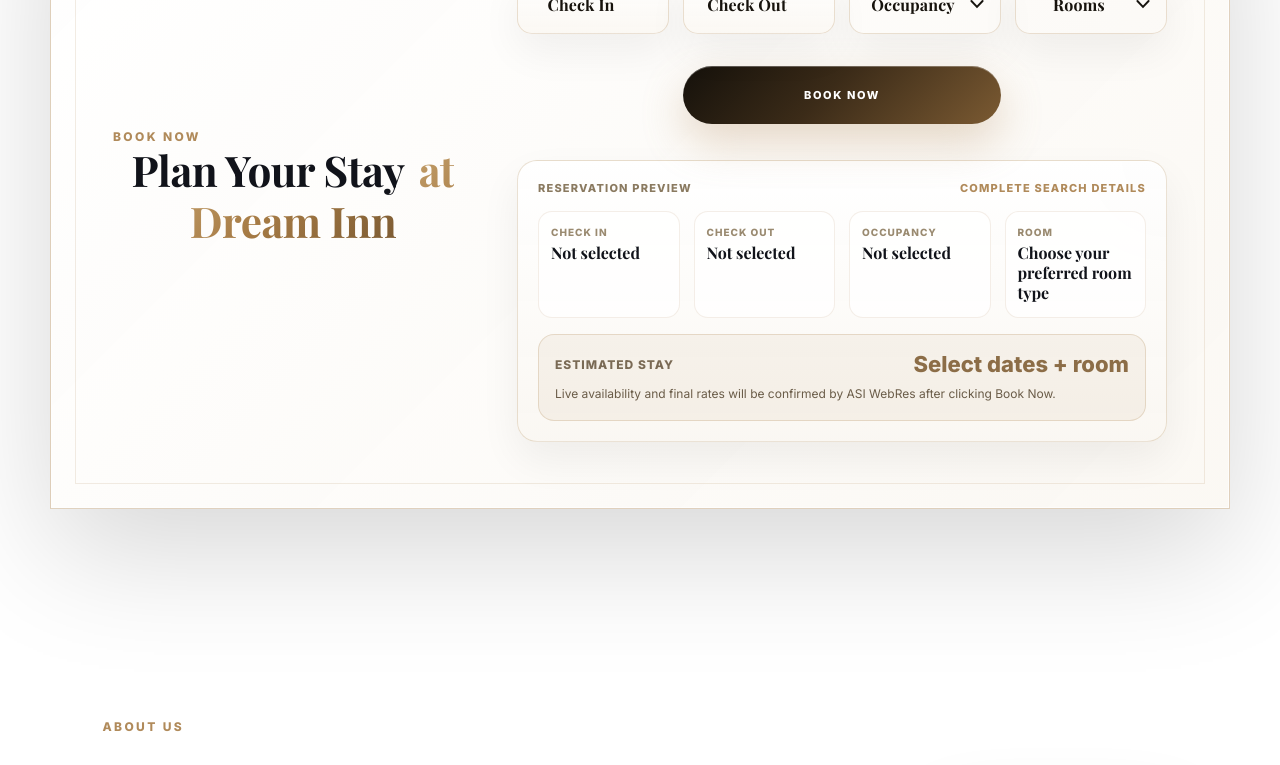
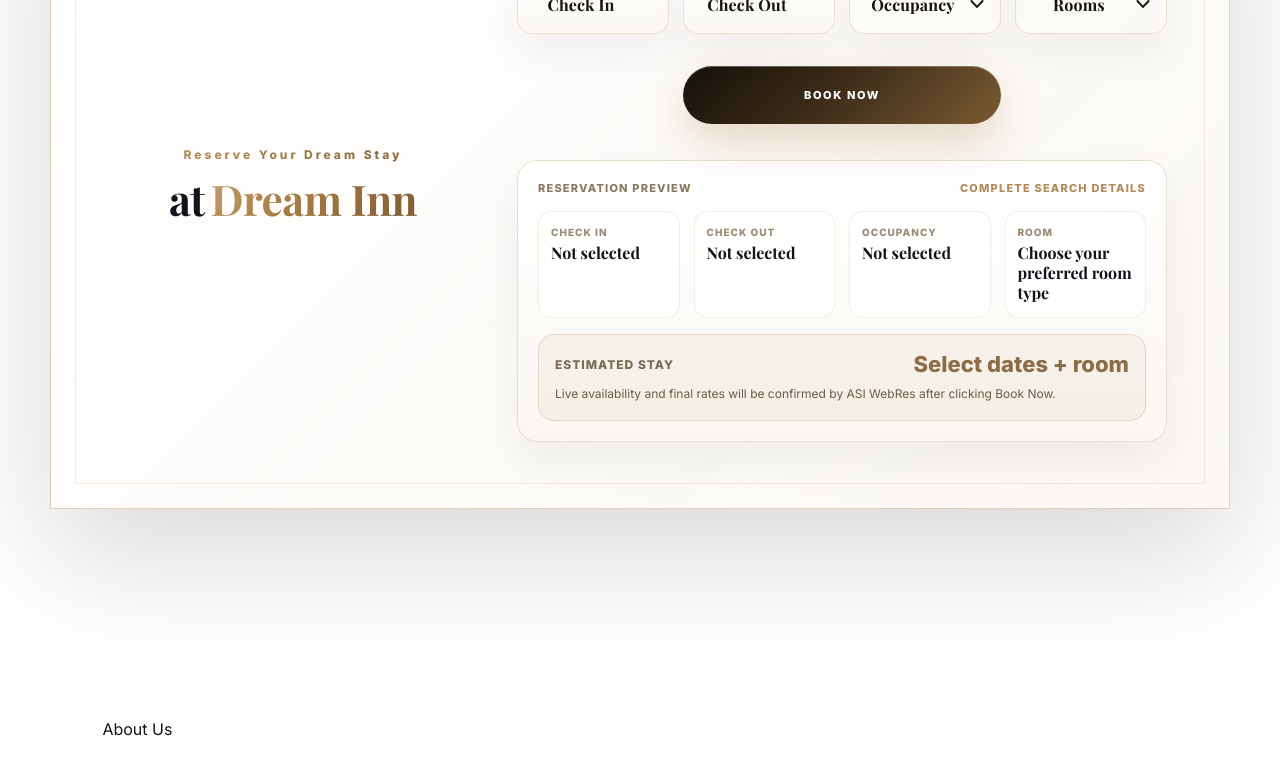
Before and after one commit to meetx00719/dream-inn-website, a React (Vite) app: page / in a window 1280 px wide. Shown: the part 1000-1765 px from the top of the page. Built offline with nearby package versions, Linux system fonts and the light colour scheme; a web font is replaced by a local one.

Commit message:
added link change booking sex

```diff
--- a/src/App.jsx
+++ b/src/App.jsx
@@ -415,10 +415,12 @@ const openBookingEngine = () => {
 
         <section id="booking" className="bookingLuxury" ref={bookingRef}>
           <div className="bookingHeader">
-            <span className="sectionKicker">Book Now</span>
+            <span className="sectionKicker centerKicker">
+  Reserve Your Dream Stay
+</span>
 
             <h2 className="bookingTitle">
-              Plan Your Stay <span>at Dream Inn</span>
+              at<span>Dream Inn</span>
             </h2>
           </div>
 
@@ -1081,7 +1083,7 @@ function RoomDetailsModal({ room, onClose, onCheckAvailability }) {
             className="modalBookBtn"
             onClick={onCheckAvailability}
           >
-            Book Now
+            Check Availability
           </button>
         </div>
       </div>
--- a/src/index.css
+++ b/src/index.css
@@ -341,14 +341,20 @@ button {
   z-index: 2;
 }
 
-.sectionKicker {
-  color: var(--gold);
-  text-transform: uppercase;
+.centerKicker {
+  display: block;
+  text-align: center;
+  margin-bottom: 12px;
+
   font-size: 12px;
+  letter-spacing: 3px;
+
+  background: linear-gradient(135deg, #c4a06b, #7b5a32);
+  -webkit-background-clip: text;
+  -webkit-text-fill-color: transparent;
+
   font-weight: 900;
-  letter-spacing: 2.4px;
-}
-
+}
 /* ===== ONE LINE PREMIUM TITLE ===== */
 
 .bookingTitle {
```
